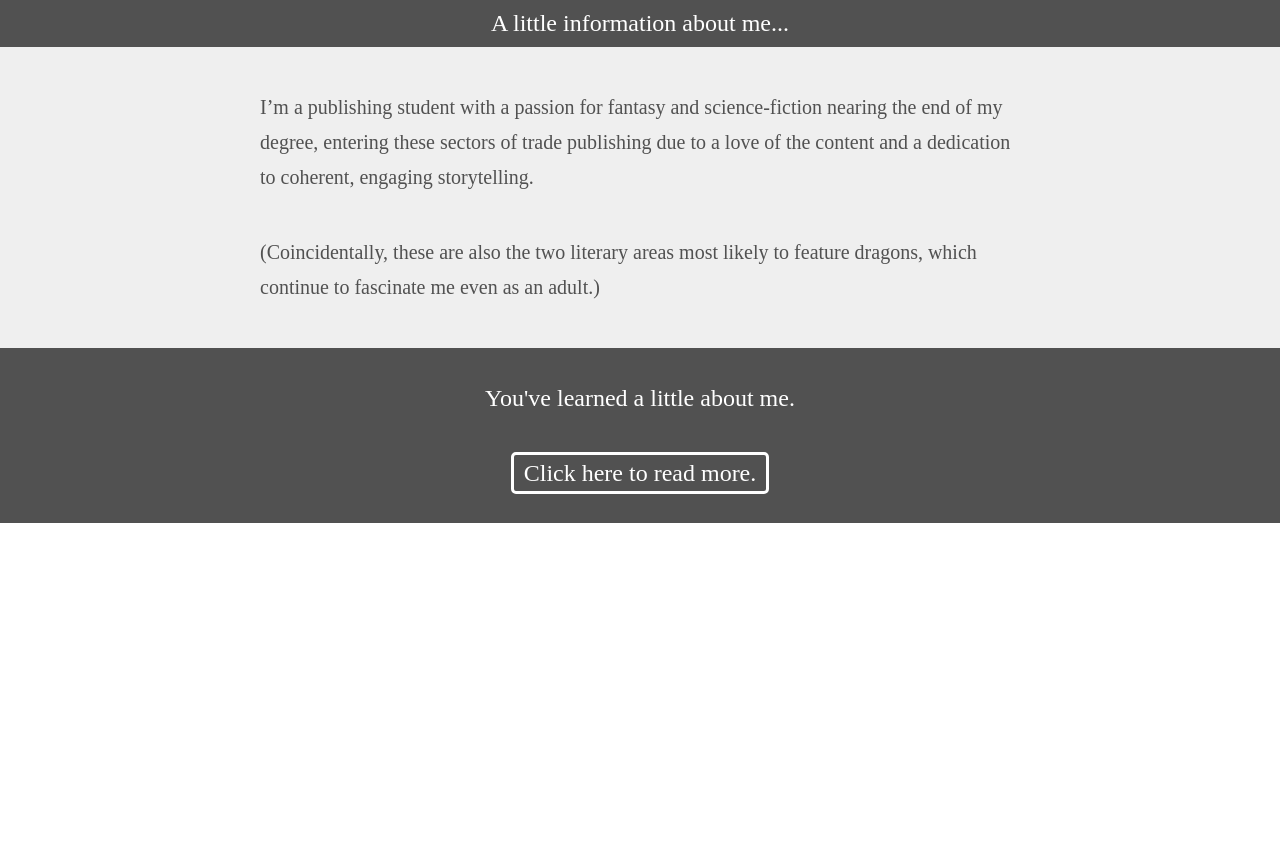
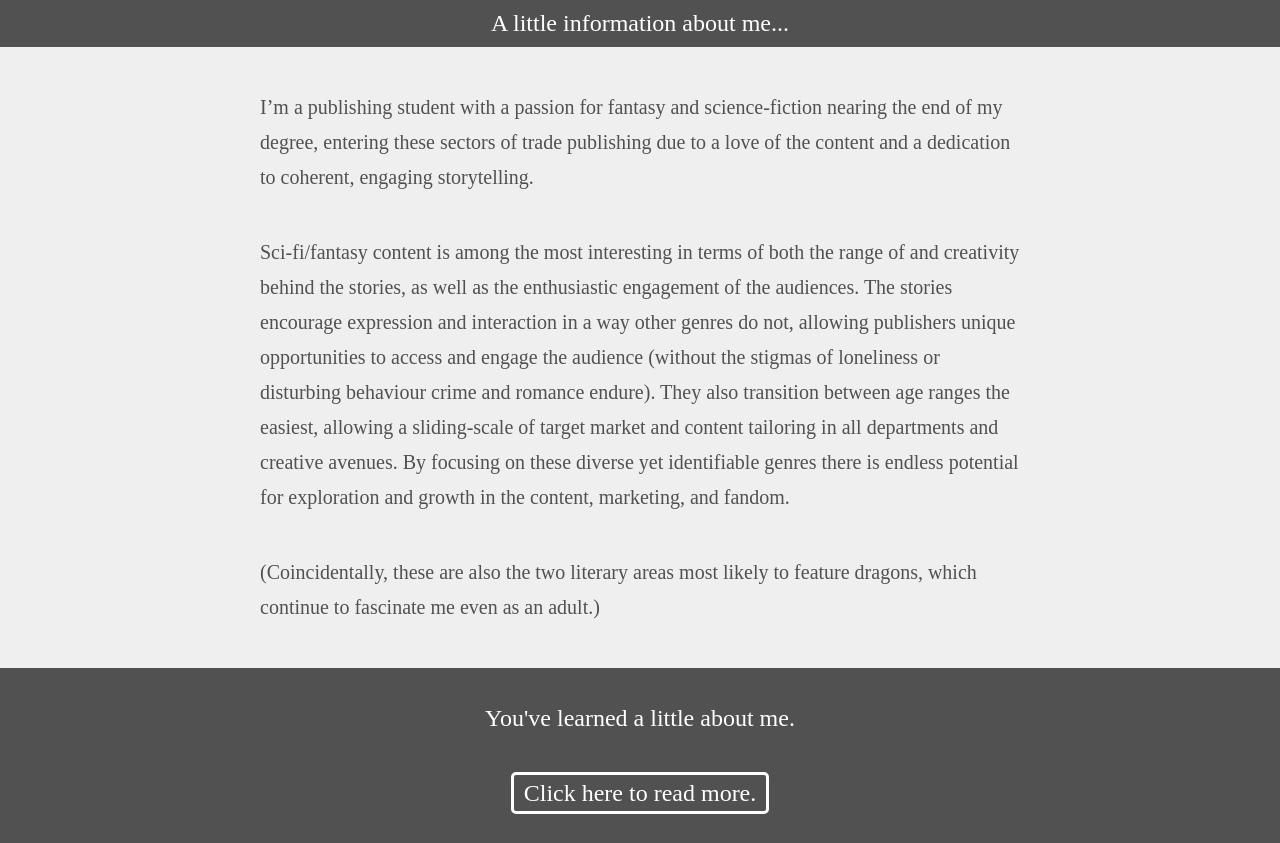
Before and after one commit to DragonLibrary/BookBlog, a Jekyll site: the page aboutme/index.html, which Jekyll copies as it is, in a window 1280 px wide. Shown: the part 562-1405 px from the top of the page. Built offline with Jekyll 4.4.1, drawn with Linux system fonts in a browser that asks for light colours; before the commit the page ends 1085 px from its top, so only the background shows below that.

Commit message:
Update index.html

```diff
--- a/aboutme/index.html
+++ b/aboutme/index.html
@@ -45,6 +45,7 @@
 <div class="facts">
 
 	<p>I’m a publishing student with a passion for fantasy and science-fiction nearing the end of my degree, entering these sectors of trade publishing due to a love of the content and a dedication to coherent, engaging storytelling.</p>
+	<p>Sci-fi/fantasy content is among the most interesting in terms of both the range of and creativity behind the stories, as well as the enthusiastic engagement of the audiences. The stories encourage expression and interaction in a way other genres do not, allowing publishers unique opportunities to access and engage the audience (without the stigmas of loneliness or disturbing behaviour crime and romance endure). They also transition between age ranges the easiest, allowing a sliding-scale of target market and content tailoring in all departments and creative avenues. By focusing on these diverse yet identifiable genres there is endless potential for exploration and growth in the content, marketing, and fandom.</p>
 	<p>(Coincidentally, these are also the two literary areas most likely to feature dragons, which continue to fascinate me even as an adult.)</p>
 
 	</div>
```
